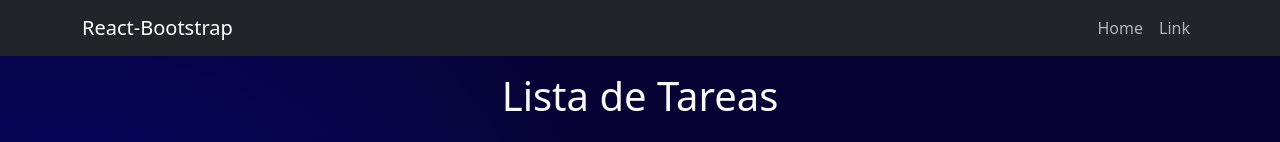
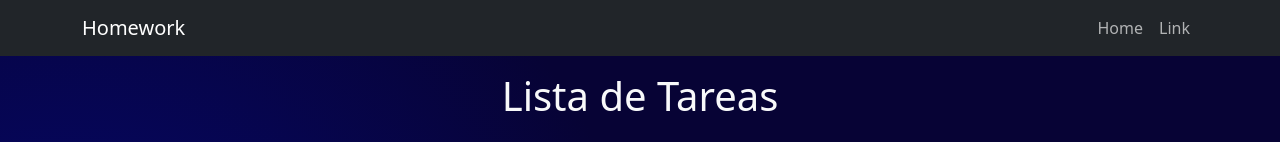
Before and after one commit to LuuRuiz17/tp6-ej5-React, a React (Vite) app: page / in a window 1280 px wide. Shown: the top 142 px of the page. Built offline with nearby package versions, Linux system fonts and the light colour scheme.

Commit message:
Cambié el título del navbar

```diff
--- a/src/components/Navbar.jsx
+++ b/src/components/Navbar.jsx
@@ -4,7 +4,7 @@
     return (
         <Navbar expand="lg" className="bg-dark">
             <Container>
-                <Navbar.Brand href="#home">React-Bootstrap</Navbar.Brand>
+                <Navbar.Brand href="#home">Homework</Navbar.Brand>
                 <Navbar.Toggle aria-controls="basic-navbar-nav" />
                 <Navbar.Collapse id="basic-navbar-nav">
                     <Nav className="ms-auto">
```
